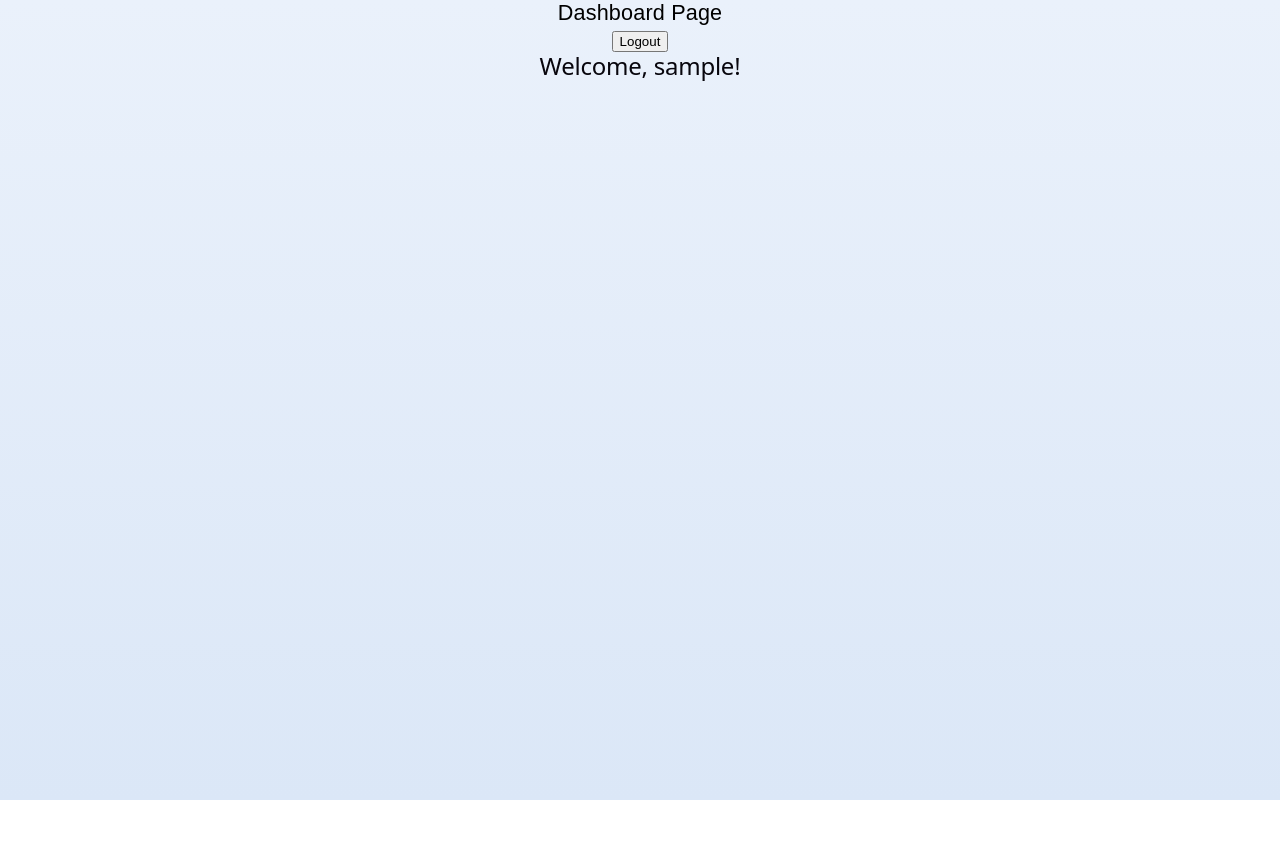
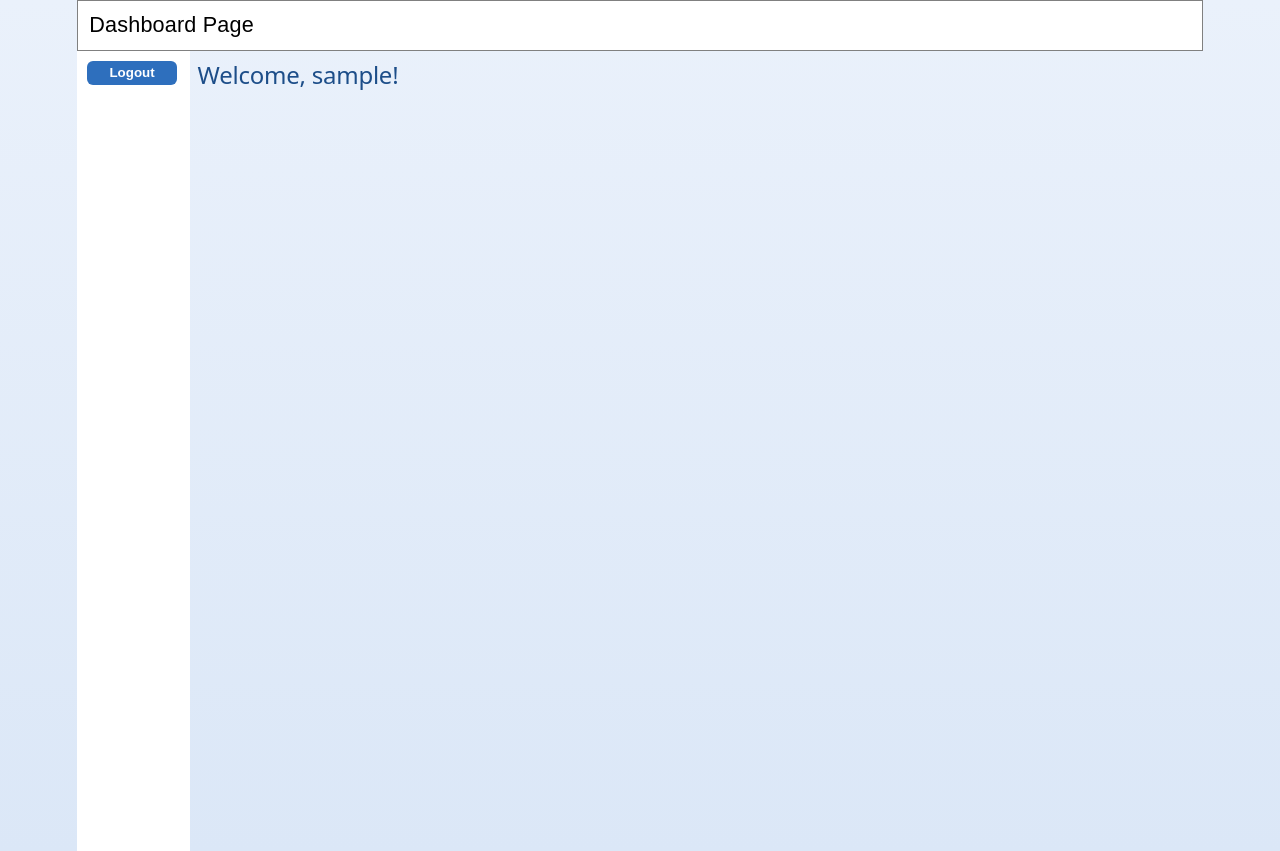
Before and after one commit to LikeJean30-prog/Final_IT342_activity01, a React (Vite) app in the folder activity01-frontend/: page /dashboard in a window 1280 px wide. Before the commit the page ends 800 px from the top, so only its background shows below. Built offline with nearby package versions, Linux system fonts and the light colour scheme; sample sign-in values are in the browser's storage.

Commit message:
Style dashboard navigation, sidebar, and content layout

```diff
--- a/activity01-frontend/src/styles/Dashboard.css
+++ b/activity01-frontend/src/styles/Dashboard.css
@@ -0,0 +1,52 @@
+body{
+    background:linear-gradient(#EAF1FB, #DBE7F7);
+    font-family: Arial, sans-serif;
+    font-size: 120%;
+    width: 100%;
+}
+.navigation{
+    background:#ffffff;
+    border: grey 1px solid;
+    width: 100%;
+    position: relative;
+    padding:1%;
+    box-sizing: border-box;
+}
+.navigation p{
+    text-align:left;
+}
+.sidebar{
+    background: #ffffff;
+    width: 10%;
+    min-height:100vh;
+    display:flex;
+    flex-direction:column;
+    float:left;
+}
+.dashboard-container{
+    flex:1;
+    margin:10px;
+}
+.dashboard-container h2{
+    color: #1D4E89;
+    text-align: left;
+    margin-left:10%;
+}
+.logout-button{
+    color:#ffffff;
+    background:#2E6FBD;
+    border:none;
+    width: 80%;
+    min-height: 40%; ;
+    padding: 4%;
+    border-radius: 6px;
+    cursor: pointer;
+    font-weight: bold;
+    margin-top: 10px;
+    margin-left: 10px;
+}
+.logout-button:hover{
+    background:#9bb3cc;
+    color:#d8e7f7;
+    font-weight: bold;
+}
```
